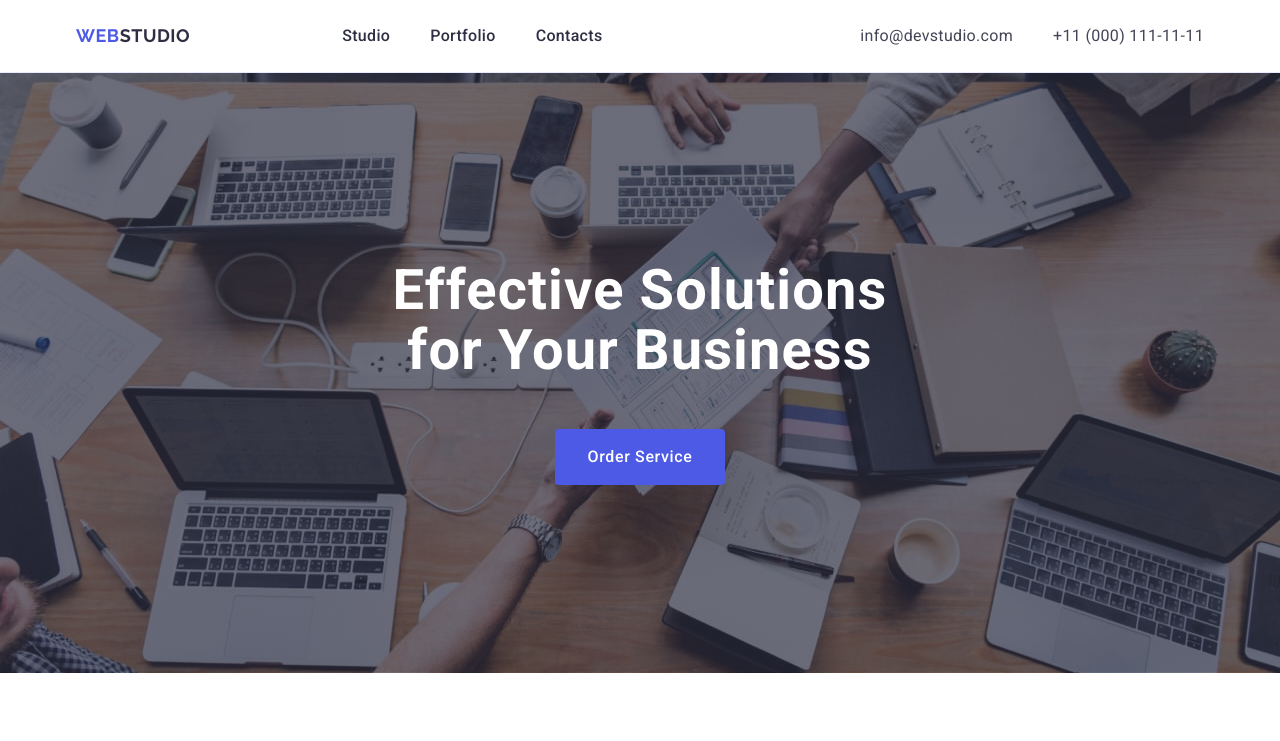
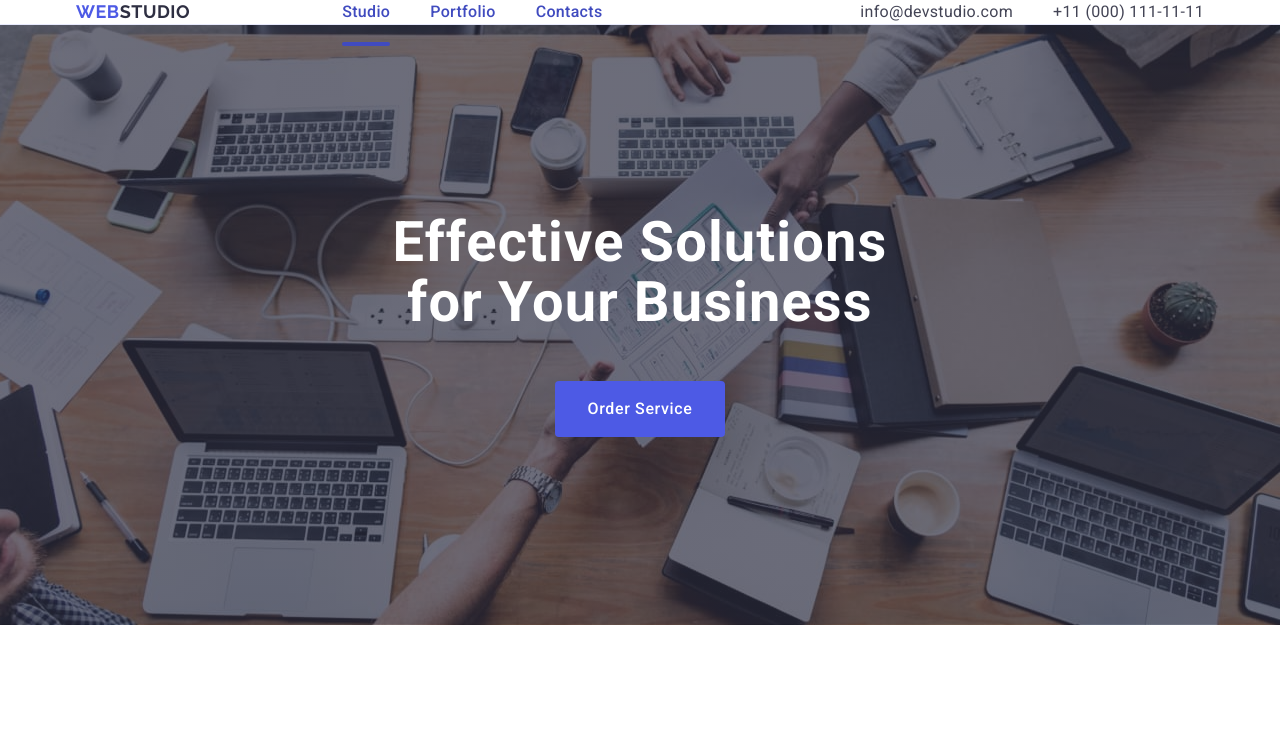
Before and after one commit to olasemich/goit-markup-hw-04, a plain HTML site: page index.html in a window 1280 px wide. Shown: the top 741 px of the page. Drawn offline with nearby package versions, Linux system fonts and the light colour scheme.

Commit message:
header update

```diff
--- a/css/style.css
+++ b/css/style.css
@@ -102,7 +102,7 @@ a {
 }
 
 .list-item-link {
-    display: block;
+
     color: #2e2f42;
     font-weight: 500;
     font-size: 16px;
@@ -111,6 +111,8 @@ a {
     margin-right: 40px;
     padding-top: 24px;
     padding-bottom: 24px;
+    position: relative;
+    color: #404bbf;
 }
 
 .list .list-item-link:hover,
@@ -120,10 +122,15 @@ a {
 
 .list-item-link.active::after {
     content: "";
+    display: block;
     width: 100%;
     height: 4px;
     border-radius: 2px;
     background-color: #404bbf;
+    position: absolute;
+    left: 0;
+    bottom: -1px;
+    transition: color 250ms cubic-bezier(0.4, 0, 0.2, 1);
 }
 
 .address-list {
```
